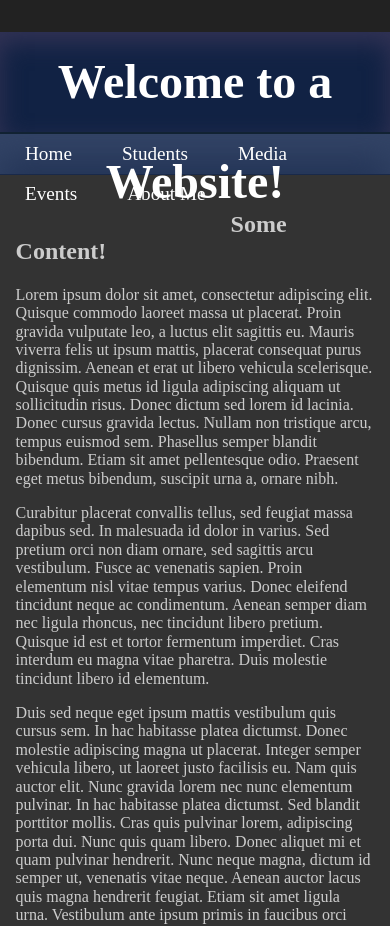
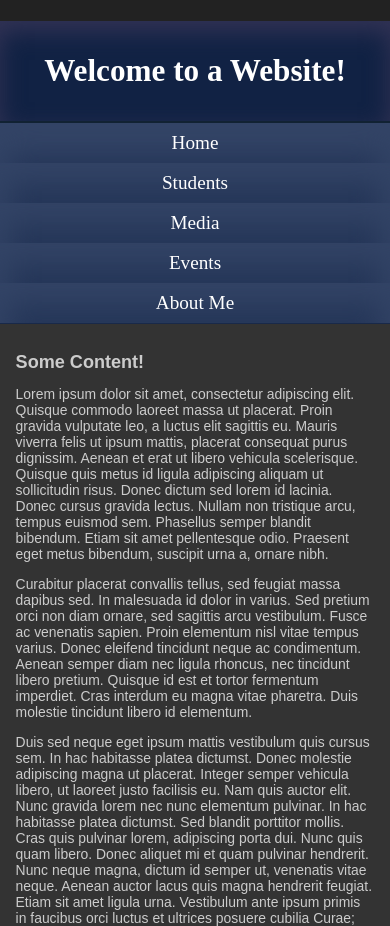
Before and after one commit to dlsso/responsive, a plain HTML site: page index.html in a window 390 px wide. Shown: the top 926 px of the page. Drawn offline with nearby package versions, Linux system fonts and the light colour scheme.

Commit message:
Made design responsive

```diff
--- a/index.html
+++ b/index.html
@@ -22,7 +22,7 @@
 		</nav>
 		<div class="content">
 
-		<h2>Some Content!</h2>
+		<h1>Some Content!</h1>
 		<p>Lorem ipsum dolor sit amet, consectetur adipiscing elit. Quisque commodo laoreet massa ut placerat. Proin gravida vulputate leo, a luctus elit sagittis eu. Mauris viverra felis ut ipsum mattis, placerat consequat purus dignissim. Aenean et erat ut libero vehicula scelerisque. Quisque quis metus id ligula adipiscing aliquam ut sollicitudin risus. Donec dictum sed lorem id lacinia. Donec cursus gravida lectus. Nullam non tristique arcu, tempus euismod sem. Phasellus semper blandit bibendum. Etiam sit amet pellentesque odio. Praesent eget metus bibendum, suscipit urna a, ornare nibh.</p>
 
 		<p>Curabitur placerat convallis tellus, sed feugiat massa dapibus sed. In malesuada id dolor in varius. Sed pretium orci non diam ornare, sed sagittis arcu vestibulum. Fusce ac venenatis sapien. Proin elementum nisl vitae tempus varius. Donec eleifend tincidunt neque ac condimentum. Aenean semper diam nec ligula rhoncus, nec tincidunt libero pretium. Quisque id est et tortor fermentum imperdiet. Cras interdum eu magna vitae pharetra. Duis molestie tincidunt libero id elementum.</p>
--- a/main.css
+++ b/main.css
@@ -13,6 +13,7 @@ header{
 	font-size: 1.5em;
 	text-align: center;
 	line-height: 100px;
+	padding: 0 4% 0 4%;
 	color: #fff;
 	box-shadow: inset 0 10px 25px #335;
 }
@@ -34,6 +35,7 @@ nav ul{
 }
 
 nav li{
+	box-shadow: inset 0 25px 35px #346;
 	float: left;
 	/*border-right: solid 2px #123;*/
 }
@@ -54,6 +56,8 @@ nav a{
 
 .content{
 	padding: 4%;
+	font-family: Arial;
+	font-size: 87%;
 }
 
 .full-width{
@@ -65,6 +69,42 @@ nav a{
 }
 
 .gallery img{
-	width: 250px;
-	margin: 1%;
+	width: 205px;
+	margin: .7%;
 }
+
+@media screen and (max-width: 590px){
+
+	h1{font-size: 1.3em}
+
+	nav{
+		height: 200px;
+		line-height: 40px;
+		border-top: solid 2px #123;
+		border-bottom: solid 1px #192949;
+	}
+
+	nav ul{
+		list-style-type: none;
+		margin:0;
+		padding:0;
+	}
+
+	nav li{
+		float: none;
+	}
+}
+
+@media screen and (max-width: 972px){
+	.gallery img{
+		width: 100%;
+	}
+}
+
+@media screen and (max-width: 382px){
+	h1{font-size: 1em;}
+}
+
+@media screen and (max-width: 299px){
+	h1{line-height: 50px;}
+}
```
